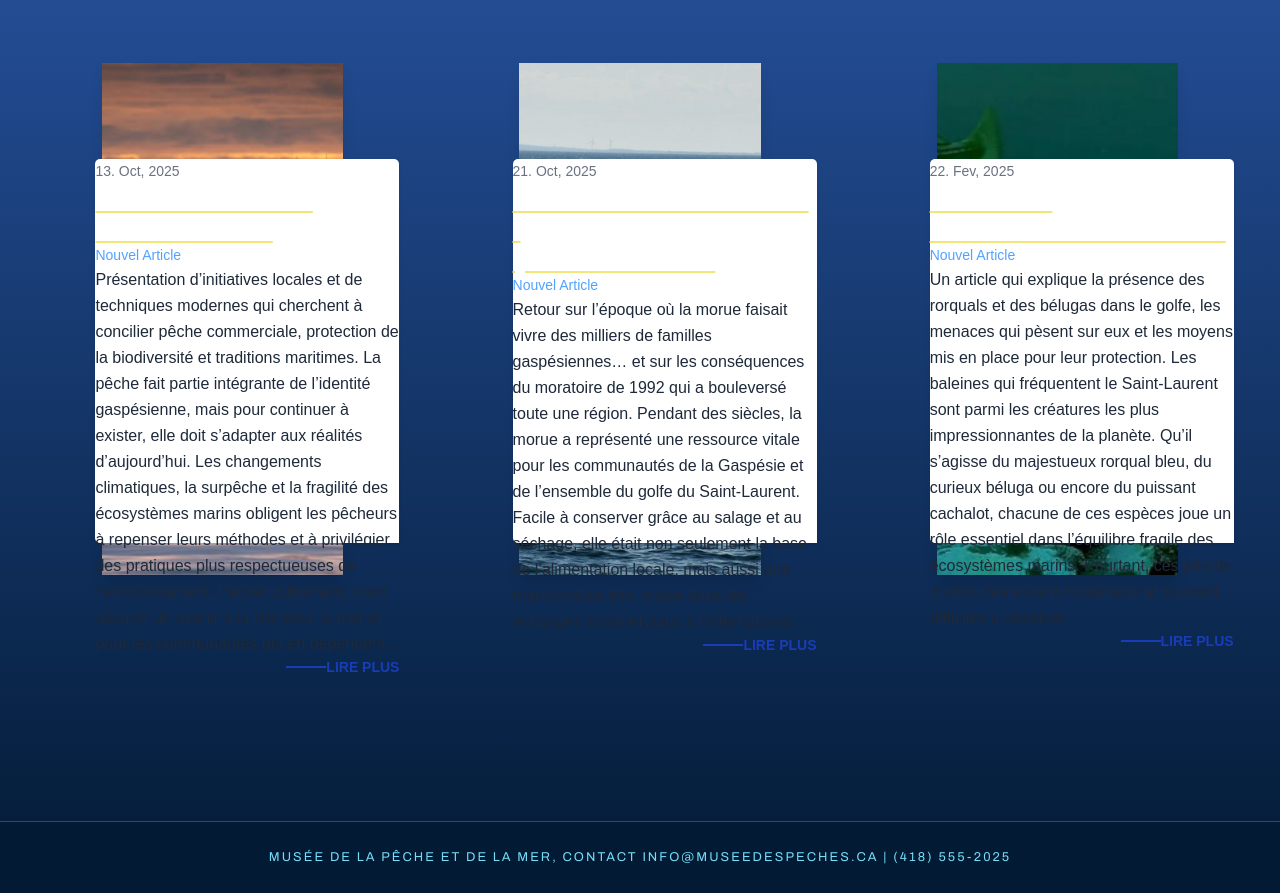
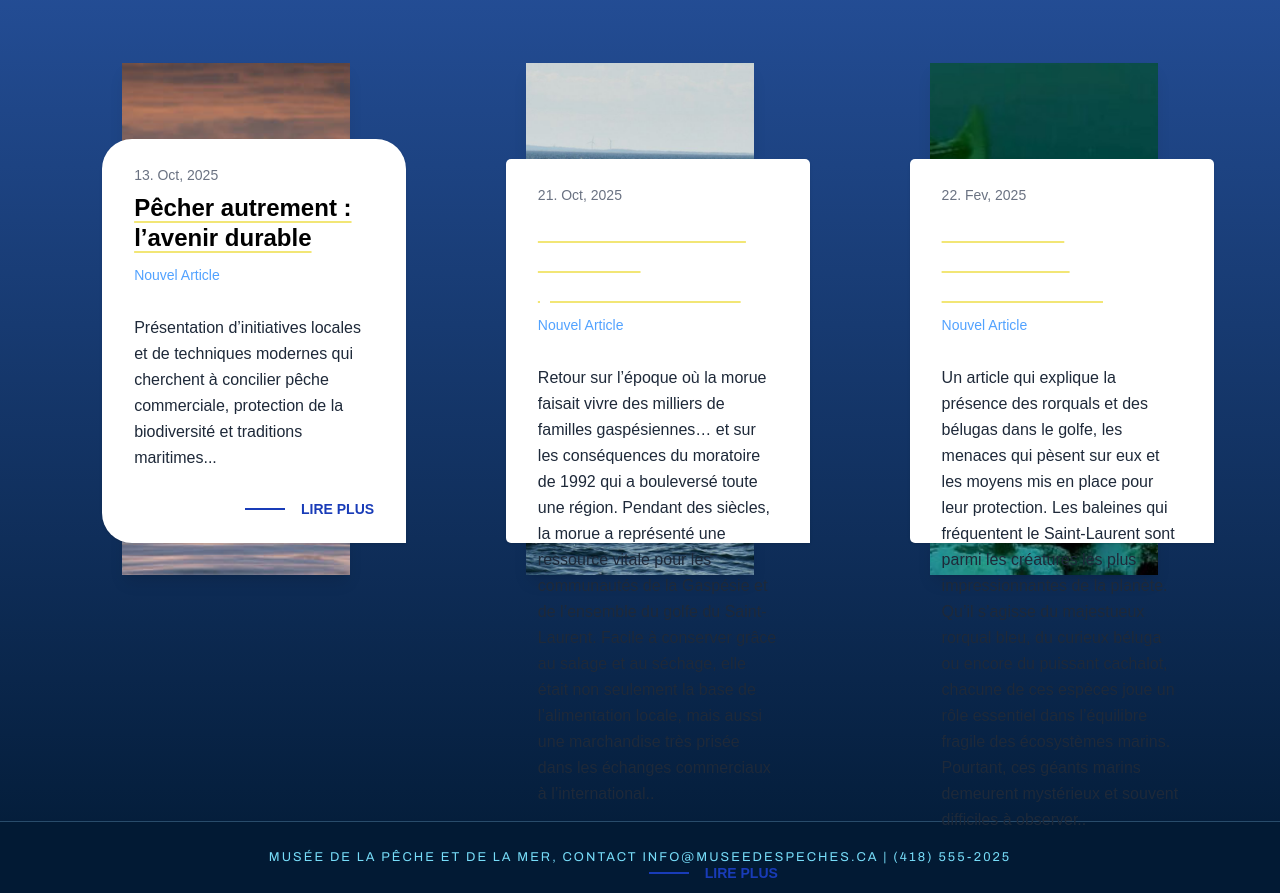
Before and after one commit to artlen2/PM4-TP2-MuseePecheMer, a website: page blog.html in a window 1280 px wide. Shown: the part 1600-2493 px from the top of the page. Drawn offline with nearby package versions, Linux system fonts and the light colour scheme; files that its build step writes are made by us from their sources.

Commit message:
Blog card

```diff
--- a/assets/styles/style.css
+++ b/assets/styles/style.css
@@ -28,13 +28,13 @@
   --font-title: "Merriweather Sans", sans-serif;
 }
 
-*,
+/* *,
 *::before,
 *::after {
   box-sizing: border-box;
   margin: 0;
   padding: 0;
-}
+} */
 
 html {
   scroll-behavior: smooth;
--- a/blog.html
+++ b/blog.html
@@ -62,13 +62,8 @@
       </div>
     </div>
 
-
-
-
     <main class="relative min-h-screen py-14 page-main gap-10">
-
-
- <section class="reservation-intro  ">
+      <section class="reservation-intro">
         <div class="reservation-number">01</div>
 
         <div>
@@ -80,16 +75,53 @@
           </h2>
 
           <p class="reservation-description">
-        Mais c'est ici que ce trouve notre section blogue, avec des articles sur la pêche, la mer et les événements du musée. Vous trouverez ici des informations sur les espèces marines, des conseils pour la pêche durable, et des récits captivants sur la vie maritime à Gaspé.
+            Mais c'est ici que ce trouve notre section blogue, avec des articles
+            sur la pêche, la mer et les événements du musée. Vous trouverez ici
+            des informations sur les espèces marines, des conseils pour la pêche
+            durable, et des récits captivants sur la vie maritime à Gaspé.
           </p>
         </div>
       </section>
 
-
-  <section class="px-5 grid sm:grid-cols-2 lg:flex items-center justify-center gap-16 lg:gap-28 xl:gap-44 relative z-10 min-h-screen">
+      <section
+        class="px-5 grid sm:grid-cols-2 lg:flex items-center justify-center gap-16 lg:gap-28 xl:gap-44 relative z-10 min-h-screen"
+      >
         <article>
-
           <div class="relative">
+            <img
+              src="./assets/images-client/avenir-durable.jpg"
+              class="h-fit w-full aspect-3/2 lg:aspect-3/4 lg:h-128 object-cover shadow-lg"
+            />
+            <div
+              class="lg:rounded-l-[30px] lg:rounded-t-[30px] bg-white lg:absolute bottom-8 -right-14 lg:w-76 px-8 py-6 shadow h-fit"
+            >
+              <span class="inline-block text-sm text-gray-500"
+                >13. Oct, 2025</span
+              >
+              <h2
+                class="text-2xl text-black font-bold leading-tight mt-1.5 mb-2.5"
+              >
+                Pêcher autrement : <br />l’avenir durable
+              </h2>
+              <a
+                href="#"
+                class="inline-block text-blue-400 text-sm capitalize hover:underline"
+                >nouvel article</a
+              >
+              <p class="text-gray-800 my-7 leading-relaxed">
+                Présentation d’initiatives locales et de techniques modernes qui
+                cherchent à concilier pêche commerciale, protection de la
+                biodiversité et traditions maritimes...
+              </p>
+              <a
+                href="#"
+                class="flex justify-end items-center uppercase text-blue-800 font-semibold text-sm hover:underline"
+                ><span class="mr-4 block w-10 h-0.5 bg-blue-800"></span>Lire
+                plus</a
+              >
+            </div>
+          </div>
+          <!-- <div class="relative">
         <img src="./assets/images-client/avenir-durable.jpg" class="w-full aspect-[3/2] lg:aspect-[3/4] h-44 lg:h-[32rem] object-cover shadow-lg">
         <div class="lg:rounded-l-[5px] lg:rounded-t-[5px] bg-white lg:absolute bottom-8 -right-14 lg:w-[19rem] px-8 py-6 lg:h-96 shadow">
           <span class="inline-block text-sm text-gray-500">13. Oct, 2025</span>
@@ -107,55 +139,94 @@
             communautés qui en dépendent...</p>
           <a href="#" class="flex justify-end items-center uppercase text-blue-800 font-semibold text-sm hover:underline"><span class="mr-4 block w-10 h-0.5 bg-blue-800"></span>Lire plus</a>
         </div>
-      </div>
+      </div> -->
         </article>
 
         <article>
-
           <div class="relative">
-        <img src="./assets/images-client/baleines.jpg" class="h-44 w-full aspect-[3/2] lg:aspect-[3/4] lg:h-[32rem] object-cover shadow-lg">
-        <div class="lg:rounded-l-[5px] lg:rounded-t-[5px] bg-white lg:absolute bottom-8 -right-14 lg:w-[19rem] px-8 py-6 lg:h-96 shadow">
-          <span class="inline-block text-sm text-gray-500">21. Oct, 2025</span>
-          <h2 class="text-2xl font-bold leading-tight mt-1.5 mb-2.5">Baleines du Saint-Laurent :<br /> géantes discrètes</h2>
-          <a href="#" class="inline-block text-blue-400 text-sm capitalize hover:underline">nouvel article</a>
-          <p class="text-gray-800 mt-7 mb-7 lg:mb-14 leading-relaxed">  Retour sur l’époque où la morue faisait vivre des milliers de
-            familles gaspésiennes… et sur les conséquences du moratoire de 1992
-            qui a bouleversé toute une région. Pendant des siècles, la morue a
-            représenté une ressource vitale pour les communautés de la Gaspésie
-            et de l’ensemble du golfe du Saint-Laurent. Facile à conserver grâce
-            au salage et au séchage, elle était non seulement la base de
-            l’alimentation locale, mais aussi une marchandise très prisée dans
-            les échanges commerciaux à l’international..</p>
-          <a href="#" class="flex justify-end items-center uppercase text-blue-800 font-semibold text-sm hover:underline"><span class="mr-4 block w-10 h-0.5 bg-blue-800"></span>Lire plus</a>
+            <img
+              src="./assets/images-client/baleines.jpg"
+              class="h-44 w-full aspect-[3/2] lg:aspect-[3/4] lg:h-[32rem] object-cover shadow-lg"
+            />
+            <div
+              class="lg:rounded-l-[5px] lg:rounded-t-[5px] bg-white lg:absolute bottom-8 -right-14 lg:w-[19rem] px-8 py-6 lg:h-96 shadow"
+            >
+              <span class="inline-block text-sm text-gray-500"
+                >21. Oct, 2025</span
+              >
+              <h2 class="text-2xl font-bold leading-tight mt-1.5 mb-2.5">
+                Baleines du Saint-Laurent :<br />
+                géantes discrètes
+              </h2>
+              <a
+                href="#"
+                class="inline-block text-blue-400 text-sm capitalize hover:underline"
+                >nouvel article</a
+              >
+              <p class="text-gray-800 mt-7 mb-7 lg:mb-14 leading-relaxed">
+                Retour sur l’époque où la morue faisait vivre des milliers de
+                familles gaspésiennes… et sur les conséquences du moratoire de
+                1992 qui a bouleversé toute une région. Pendant des siècles, la
+                morue a représenté une ressource vitale pour les communautés de
+                la Gaspésie et de l’ensemble du golfe du Saint-Laurent. Facile à
+                conserver grâce au salage et au séchage, elle était non
+                seulement la base de l’alimentation locale, mais aussi une
+                marchandise très prisée dans les échanges commerciaux à
+                l’international..
+              </p>
+              <a
+                href="#"
+                class="flex justify-end items-center uppercase text-blue-800 font-semibold text-sm hover:underline"
+                ><span class="mr-4 block w-10 h-0.5 bg-blue-800"></span>Lire
+                plus</a
+              >
             </div>
           </div>
         </article>
 
         <article>
           <div class="relative">
-        <img src="./assets/images-client/morue.jpg" class="h-44 w-full aspect-[3/2] lg:aspect-[3/4] lg:h-[32rem] object-cover shadow-lg">
-        <div class="lg:rounded-l-[5px] lg:rounded-t-[5px] bg-white lg:absolute bottom-8 -right-14 lg:w-[19rem] px-8 py-6 lg:h-96 shadow">
-          <span class="inline-block text-sm text-gray-500">22. Fev, 2025</span>
-          <h2 class="text-2xl font-bold leading-tight mt-1.5 mb-2.5">La morue :<br /> un poisson emblématique</h2>
-          <a href="#" class="inline-block text-blue-400 text-sm capitalize hover:underline">nouvel article</a>
-          <p class="text-gray-800 mt-7 mb-7 lg:mb-14 leading-relaxed">  Un article qui explique la présence des rorquals et des bélugas dans
-            le golfe, les menaces qui pèsent sur eux et les moyens mis en place
-            pour leur protection. Les baleines qui fréquentent le Saint-Laurent
-            sont parmi les créatures les plus impressionnantes de la planète.
-            Qu’il s’agisse du majestueux rorqual bleu, du curieux béluga ou
-            encore du puissant cachalot, chacune de ces espèces joue un rôle
-            essentiel dans l’équilibre fragile des écosystèmes marins. Pourtant,
-            ces géants marins demeurent mystérieux et souvent difficiles à
-            observer..</p>
-          <a href="#" class="flex justify-end items-center uppercase text-blue-800 font-semibold text-sm hover:underline"><span class="mr-4 block w-10 h-0.5 bg-blue-800"></span>Lire plus</a>
+            <img
+              src="./assets/images-client/morue.jpg"
+              class="h-44 w-full aspect-[3/2] lg:aspect-[3/4] lg:h-[32rem] object-cover shadow-lg"
+            />
+            <div
+              class="lg:rounded-l-[5px] lg:rounded-t-[5px] bg-white lg:absolute bottom-8 -right-14 lg:w-[19rem] px-8 py-6 lg:h-96 shadow"
+            >
+              <span class="inline-block text-sm text-gray-500"
+                >22. Fev, 2025</span
+              >
+              <h2 class="text-2xl font-bold leading-tight mt-1.5 mb-2.5">
+                La morue :<br />
+                un poisson emblématique
+              </h2>
+              <a
+                href="#"
+                class="inline-block text-blue-400 text-sm capitalize hover:underline"
+                >nouvel article</a
+              >
+              <p class="text-gray-800 mt-7 mb-7 lg:mb-14 leading-relaxed">
+                Un article qui explique la présence des rorquals et des bélugas
+                dans le golfe, les menaces qui pèsent sur eux et les moyens mis
+                en place pour leur protection. Les baleines qui fréquentent le
+                Saint-Laurent sont parmi les créatures les plus impressionnantes
+                de la planète. Qu’il s’agisse du majestueux rorqual bleu, du
+                curieux béluga ou encore du puissant cachalot, chacune de ces
+                espèces joue un rôle essentiel dans l’équilibre fragile des
+                écosystèmes marins. Pourtant, ces géants marins demeurent
+                mystérieux et souvent difficiles à observer..
+              </p>
+              <a
+                href="#"
+                class="flex justify-end items-center uppercase text-blue-800 font-semibold text-sm hover:underline"
+                ><span class="mr-4 block w-10 h-0.5 bg-blue-800"></span>Lire
+                plus</a
+              >
             </div>
           </div>
         </article>
-
       </section>
-
     </main>
-
 
     <footer>
       Musée de la pêche et de la mer, Contact info@museedespeches.ca | (418)
```
Lines whose indentation alone changed are shown as unchanged.
